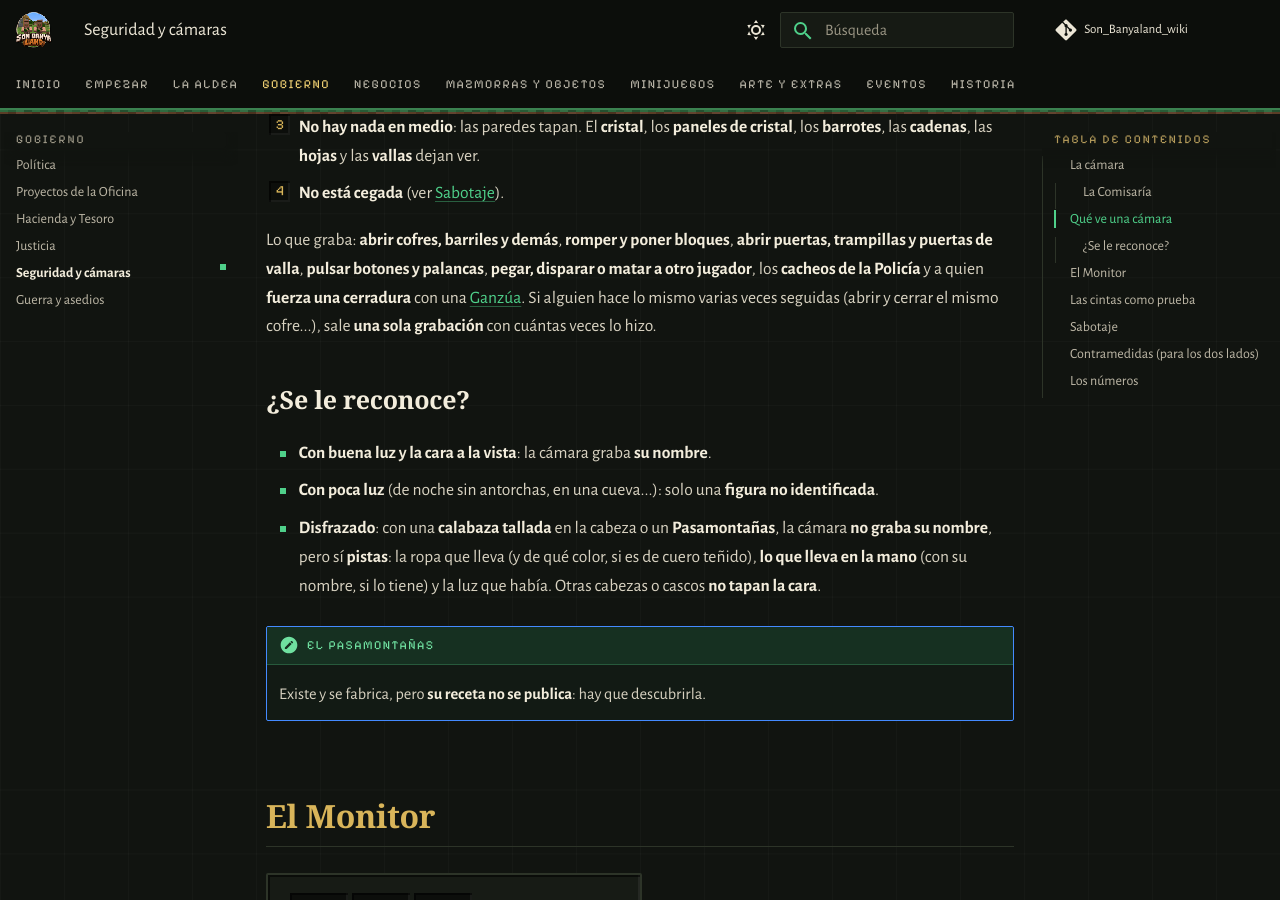
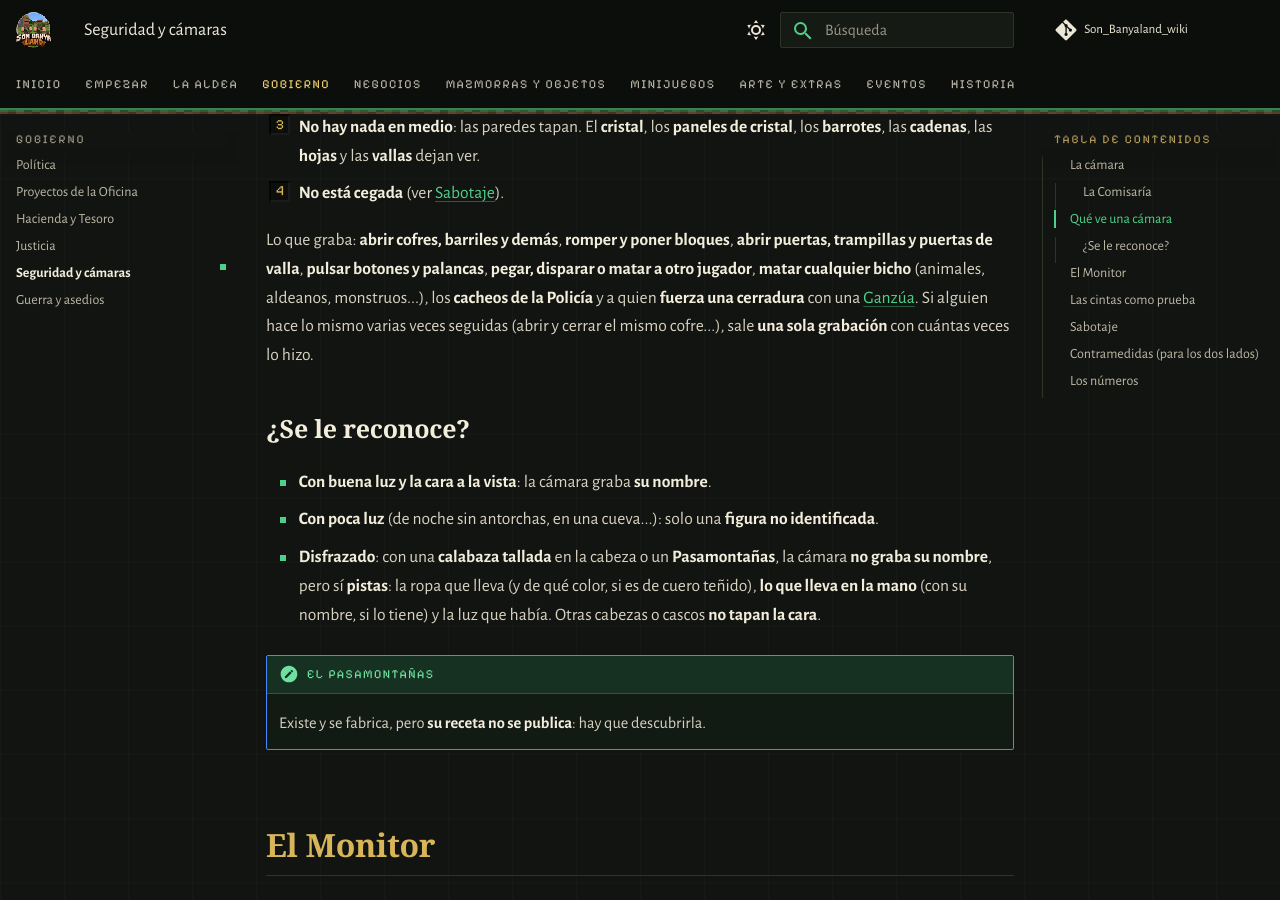
Before and after one commit to PigPilgrim/Son_Banyaland_wiki, an MkDocs documentation site: the page built from docs/seguridad.md, in a window 1280 px wide and 900 px high, scrolled down 1777 px. Built offline with MkDocs 1.6.1 and Material for MkDocs 9.7.7, drawn with Linux system fonts in a browser that asks for light colours; some web fonts are replaced; comment, search, counter and statistics services are not loaded.

Commit message:
Seguridad: las cámaras graban matar mobs
Co-Authored-By: Claude Opus 5.5 <noreply@anthropic.com>

```diff
--- a/docs/seguridad.md
+++ b/docs/seguridad.md
@@ -45,7 +45,8 @@ Una cámara graba a alguien si se cumplen **todas** estas cosas:
 4. **No está cegada** (ver [Sabotaje](#sabotaje)).
 
 Lo que graba: **abrir cofres, barriles y demás**, **romper y poner bloques**, **abrir puertas, trampillas y
-puertas de valla**, **pulsar botones y palancas**, **pegar, disparar o matar a otro jugador**, los **cacheos de la
+puertas de valla**, **pulsar botones y palancas**, **pegar, disparar o matar a otro jugador**, **matar
+cualquier bicho** (animales, aldeanos, monstruos...), los **cacheos de la
 Policía** y a quien **fuerza una cerradura** con una [Ganzúa](crimen.md#ganzua). Si alguien hace lo mismo varias veces seguidas (abrir y cerrar el mismo cofre...), sale **una sola
 grabación** con cuántas veces lo hizo.
 
```
